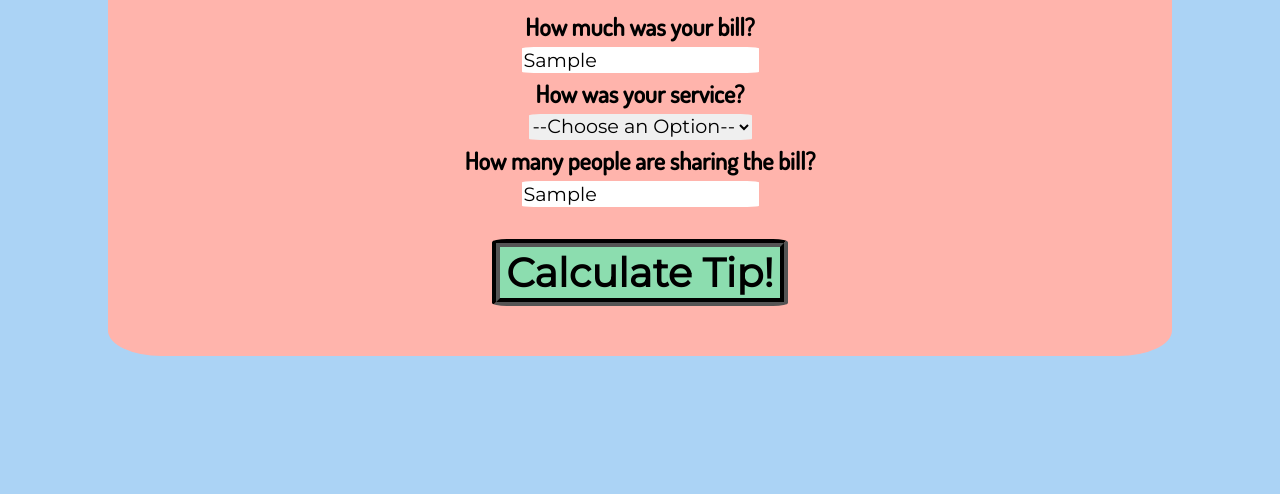
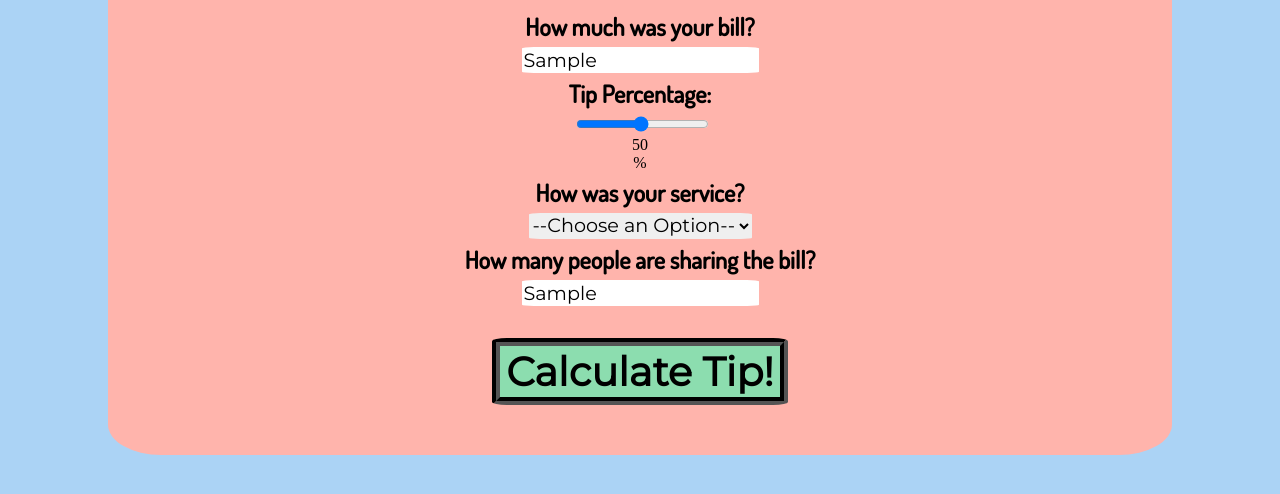
Before and after one commit to rek9/TipCal, a plain HTML site: page index.html in a window 1280 px wide. Both pictures are taken after typing "Sample", "Sample" into the empty fields and a click on the button "Calculate Tip!". Shown: the part 256-750 px from the top of the page. Drawn offline with Linux system fonts and the light colour scheme.

Commit message:
Added slider as tip % selector

```diff
--- a/index.html
+++ b/index.html
@@ -19,24 +19,39 @@
         </div>
         <!-- <span>$</span>  -->
         <input type="text" placeholder="Bill Amount" id="amount">
+
+        <div class="questions">
+            Tip Percentage:
+        </div>
+
+        <div class="slidercontainer">
+            <input type="range" min="1" max="100" value="50" class="slider" id="range">
+        </div>
+        <span id="value"></span>
+        <span id="outputVar">%</span>
+
         <div class="questions">
             How was your service?
         </div>
+
         <select name="rating" id="rating">
             <option value="blank">--Choose an Option--</option>
             <option value="Great">Great</option>
             <option value="Okay">Okay</option>
             <option value="Poor">Poor</option>
         </select>
+
         <div class="questions">
             How many people are sharing the bill?
         </div>
+
         <input type="text" placeholder="Number of People" id="people">
         <!-- <span>people</span> -->
 
         <div class="calButton">
         <button id="calculate" onclick="calculate()">Calculate Tip!</button>
         </div>
+
     </div>
 
 </body>
--- a/script.js
+++ b/script.js
@@ -22,18 +22,21 @@ function getPeople() {
     console.log(people);
 }
 
+var slider = document.getElementById("range");
+  var output = document.getElementById("value");
+  var outputVar = document.getElementById("outputVar");
+
+  let update = () => output.innerHTML = slider.value;
+
+  slider.addEventListener('input', update);
+  update();
+
+
 function calculate() {
     getBill();
     getRating();
     getPeople();
-
-    if (people <= 3) {
-        let tip = 0.20 * Number(userBill);
-        tip = tip.toFixed(2);
-        alert("$" + tip + " tip!");
-    } else if (people > 3) {
-        let tip = 0.25 * Number(userBill);
-        tip = tip.toFixed(2);
-        alert("$" + tip + " tip!")
-    }
+    let tip = (output.innerHTML / 100) * Number(userBill);
+    tip = tip.toFixed(2);
+    alert("$" + tip + " tip!");
 }
--- a/style.css
+++ b/style.css
@@ -28,6 +28,16 @@ h1 {
     padding: 5px;
     font-family: 'Dosis', sans-serif;
 }
+/* Slider Properties */
+.slidercontainer {
+    width: auto;
+}
+
+.slider {
+    width: 100%;
+}
+
+
 
 #amount {
     font-size: larger;
```
